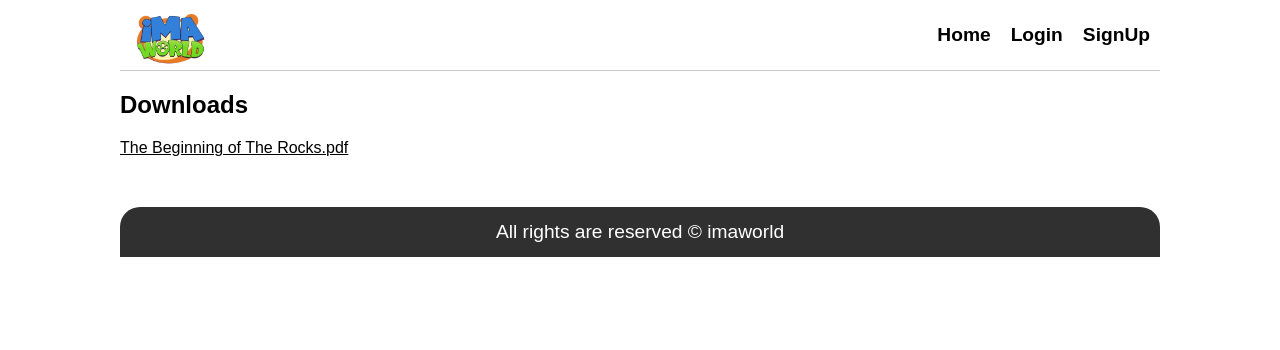
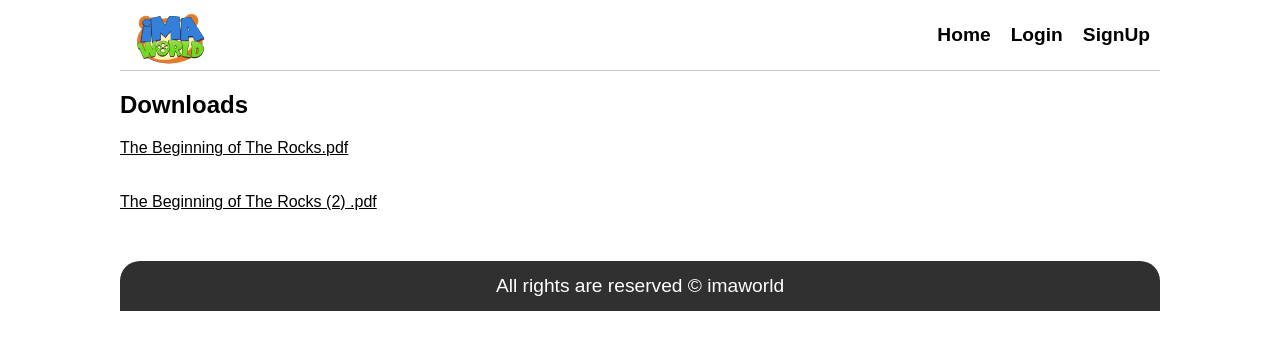
Before and after one commit to ghostjson/imaworld, a Vue app: page /download in a window 1280 px wide. Shown: the top 350 px of the page. Built offline with nearby package versions, Linux system fonts and the light colour scheme; what vue-youtube would draw is missing.

Commit message:
new book is added

```diff
--- a/src/views/Download.vue
+++ b/src/views/Download.vue
@@ -3,7 +3,8 @@
 		<h2>Downloads</h2>
 
 		<div>
-			<a href="The_Beginning_of_The_Rocks.pdf" download>The Beginning of The Rocks.pdf</a>
+			<div><a href="The_Beginning_of_The_Rocks.pdf" download>The Beginning of The Rocks.pdf</a></div><br><br>
+			<div><a href="iMaWorld - Beginning of the Rocks.pdf" download>The Beginning of The Rocks (2) .pdf</a></div>
 		</div>
 	</div>
 </template>
```
Also changed, not shown: 1 other file (tests, documents, lock files or other folders).
